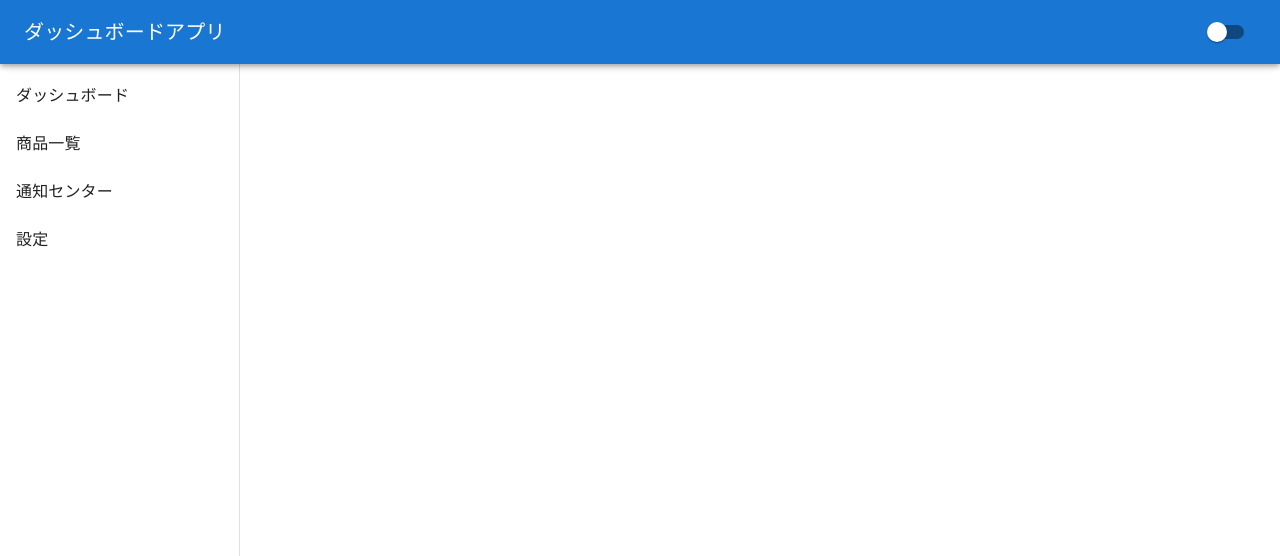
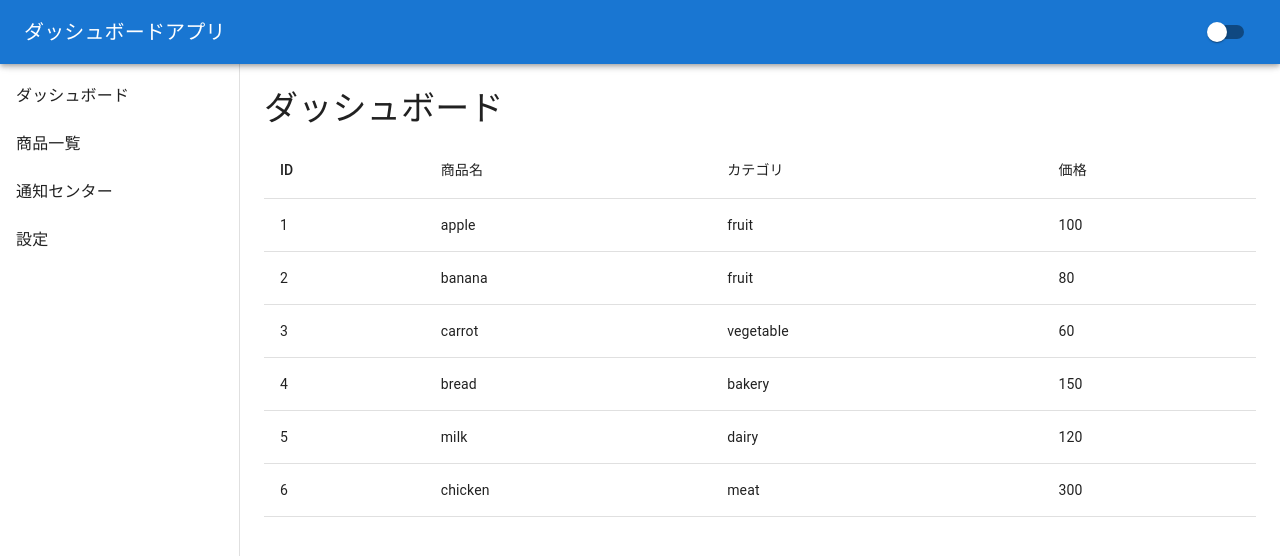
Before and after one commit to FOXHOUND-Ogasawara/dashboard-app, a React (Vite) app: page /product in a window 1280 px wide. Shown: the top 556 px of the page. Built offline with nearby package versions, Linux system fonts and the light colour scheme.

Commit message:
④商品ID、商品名、カテゴリー、価格をテーブルで表示。 　・src/pages/のProducts.tsxにproductData.tsをリンクさせる

```diff
--- a/src/pages/Products.tsx
+++ b/src/pages/Products.tsx
@@ -1,8 +1,35 @@
 import React from "react";
-import { productData } from "../data"; // productData.ts の場所に応じてパス調整
+import { Typography, Table, TableHead, TableRow, TableCell, TableBody } from "@mui/material";
+import { products } from "../data/productData";
 
 const Products = () => {
-
+  return (
+    <div>
+      <Typography variant="h4" gutterBottom>
+        ダッシュボード
+      </Typography>
+      <Table>
+        <TableHead>
+          <TableRow>
+            <TableCell>ID</TableCell>
+            <TableCell>商品名</TableCell>
+            <TableCell>カテゴリ</TableCell>
+            <TableCell>価格</TableCell>
+          </TableRow>
+        </TableHead>
+        <TableBody>
+          {products.map((product) => (
+            <TableRow key={product.id}>
+              <TableCell>{product.id}</TableCell>
+              <TableCell>{product.name}</TableCell>
+              <TableCell>{product.category}</TableCell>
+              <TableCell>{product.price} </TableCell>
+            </TableRow>
+          ))}
+        </TableBody>
+      </Table>
+    </div>
+  );
 };
 
 export default Products;
```
